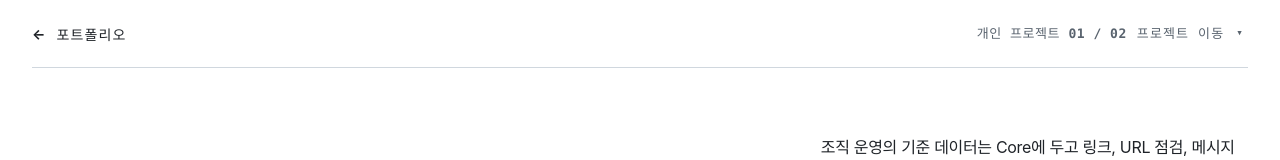
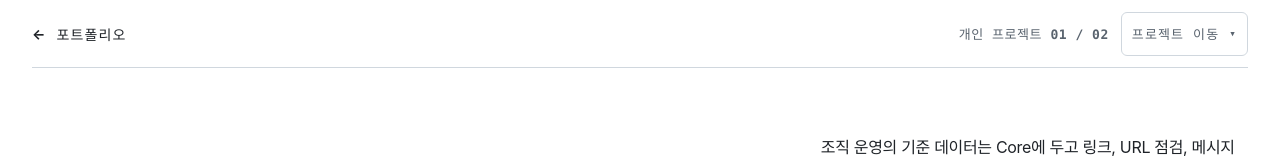
Before and after one commit to ljkhyeong/portfolio, a React (Vite) app: page /projects/baton in a window 1280 px wide. Shown: the top 160 px of the page. Built offline with nearby package versions, Linux system fonts and the light colour scheme; a web font is replaced by a local one.

Commit message:
프로젝트 위치와 이동 버튼 분리

```diff
--- a/src/component/project/ProjectSwitcher.jsx
+++ b/src/component/project/ProjectSwitcher.jsx
@@ -46,9 +46,11 @@ const ProjectSwitcher = ({ currentProjectId, contextLabel }) => {
 
     return (
         <div className="project-switcher" role="group" aria-label="경력 및 개인 프로젝트 바로가기">
+            <span className="project-switcher__count" aria-label={`현재 위치: ${countLabel}`}>
+                {countLabel}
+            </span>
             <details className="project-switcher__details" ref={detailsRef}>
-                <summary aria-label={`${countLabel}, 다른 프로젝트 보기`}>
-                    <span className="project-switcher__count">{countLabel}</span>
+                <summary aria-label="다른 프로젝트 보기">
                     <strong>프로젝트 이동</strong>
                 </summary>
                 <div className="project-switcher__panel">
--- a/src/css/ProjectSwitcher.css
+++ b/src/css/ProjectSwitcher.css
@@ -1,7 +1,10 @@
 .project-switcher {
     position: relative;
     z-index: 20;
+    display: flex;
     flex: 0 0 auto;
+    align-items: center;
+    gap: 12px;
 }
 
 .project-switcher__details {
@@ -12,9 +15,11 @@
     display: flex;
     min-height: 44px;
     align-items: center;
-    gap: 10px;
-    padding: 0 4px 0 10px;
-    border-bottom: 2px solid transparent;
+    gap: 8px;
+    padding: 0 10px;
+    border: 1px solid var(--line);
+    border-radius: 6px;
+    background: var(--paper);
     color: var(--muted);
     cursor: pointer;
     font-size: 13px;
@@ -37,7 +42,8 @@
 .project-switcher__details[open] > summary,
 .project-switcher__details > summary:hover,
 .project-switcher__details > summary:focus-visible {
-    border-bottom-color: var(--accent);
+    border-color: var(--accent);
+    background: var(--paper-raised);
     color: var(--accent);
 }
 
@@ -51,6 +57,7 @@
     font-size: 13px;
     font-weight: 700;
     letter-spacing: 0.04em;
+    white-space: nowrap;
 }
 
 .project-switcher__details > summary strong {
@@ -154,7 +161,7 @@
 
 @media (max-width: 560px) {
     .project-switcher__details > summary {
-        padding-right: 0;
+        padding: 0 9px;
     }
 
     .project-switcher__count {
```
Also changed, not shown: 1 other file (tests, documents, lock files or other folders).
